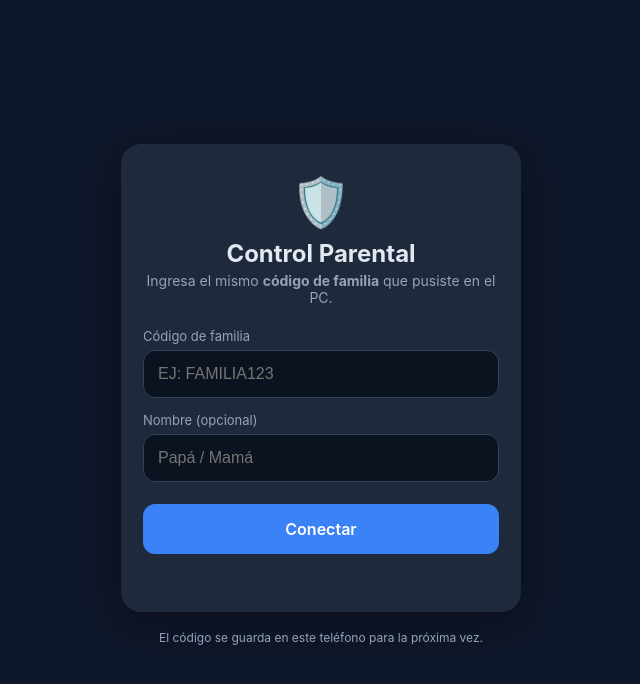
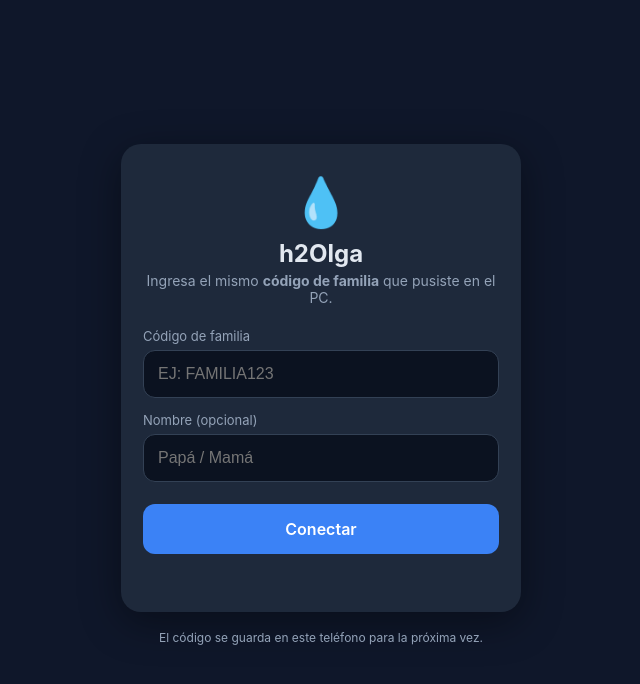
Before and after one commit to juansee9505/control-parental, a website: page public/index.html in a window 1280 px wide. Shown: the whole page, without its empty margins (319-959 px from the left). Drawn offline with Linux system fonts and the light colour scheme.

Commit message:
Add files via upload

```diff
--- a/public/index.html
+++ b/public/index.html
@@ -4,14 +4,14 @@
   <meta charset="UTF-8" />
   <meta name="viewport" content="width=device-width, initial-scale=1, viewport-fit=cover" />
   <meta name="theme-color" content="#0f172a" />
-  <title>Control Parental</title>
+  <title>h2Olga</title>
 
   <!-- PWA -->
   <link rel="manifest" href="manifest.json" />
   <link rel="apple-touch-icon" href="icons/icon-180.png" />
   <meta name="apple-mobile-web-app-capable" content="yes" />
   <meta name="apple-mobile-web-app-status-bar-style" content="black-translucent" />
-  <meta name="apple-mobile-web-app-title" content="Control" />
+  <meta name="apple-mobile-web-app-title" content="h2Olga" />
 
   <link rel="stylesheet" href="styles.css" />
 </head>
@@ -20,8 +20,8 @@
     <!-- Pantalla de conexion -->
     <section id="connect-screen" class="screen">
       <div class="card">
-        <div class="logo">🛡️</div>
-        <h1>Control Parental</h1>
+        <div class="logo">💧</div>
+        <h1>h2Olga</h1>
         <p class="sub">Ingresa el mismo <b>código de familia</b> que pusiste en el PC.</p>
 
         <label>Código de familia</label>
--- a/public/sw.js
+++ b/public/sw.js
@@ -1,6 +1,6 @@
 /* Service worker minimo: permite "instalar" la PWA en iPhone/Android.
    Cachea el cascaron de la app para que abra rapido. */
-const CACHE = 'control-parental-v1';
+const CACHE = 'h2olga-v2';
 const ASSETS = [
   './',
   './index.html',
```
Also changed, not shown: public/manifest.json.
